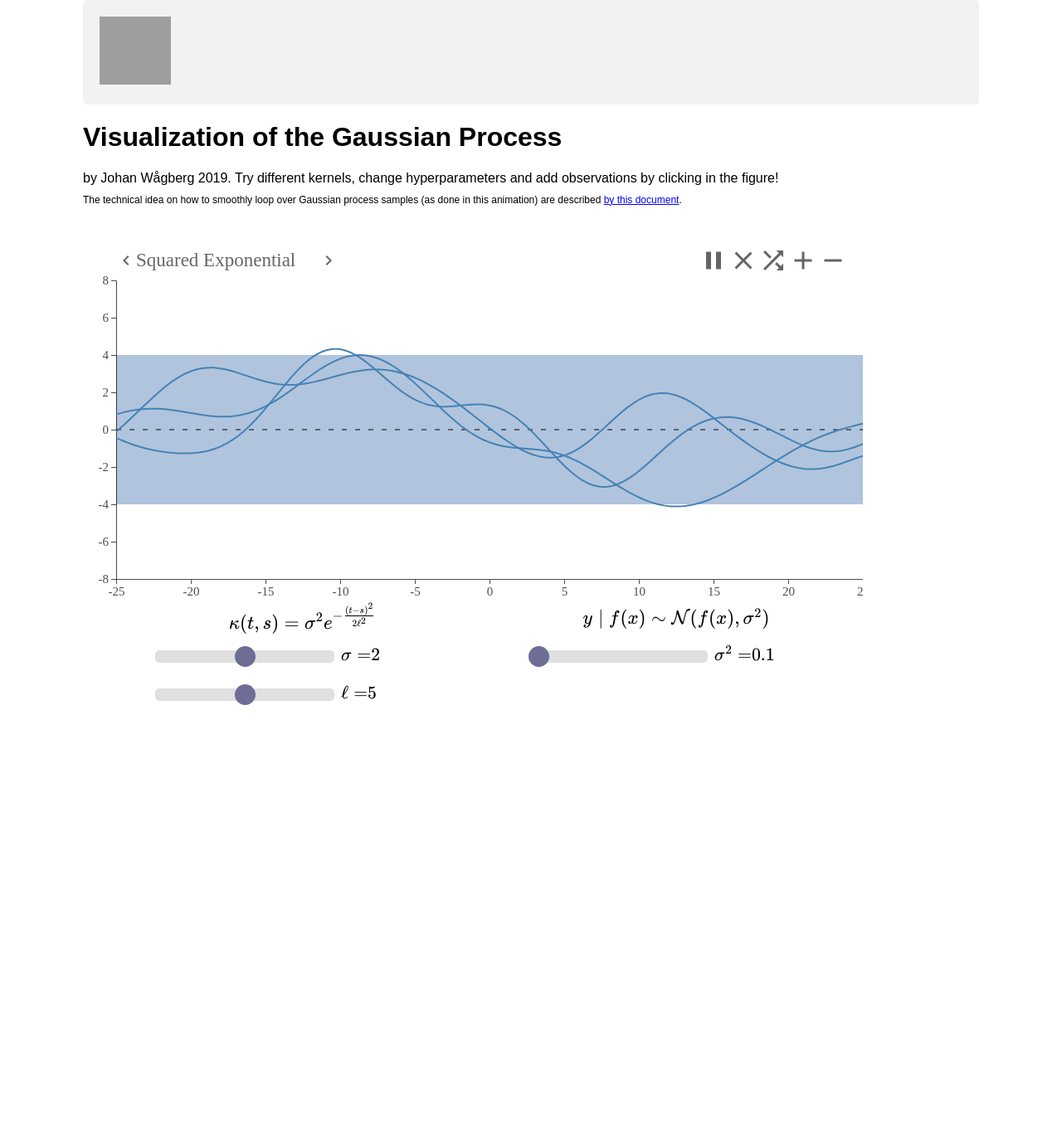
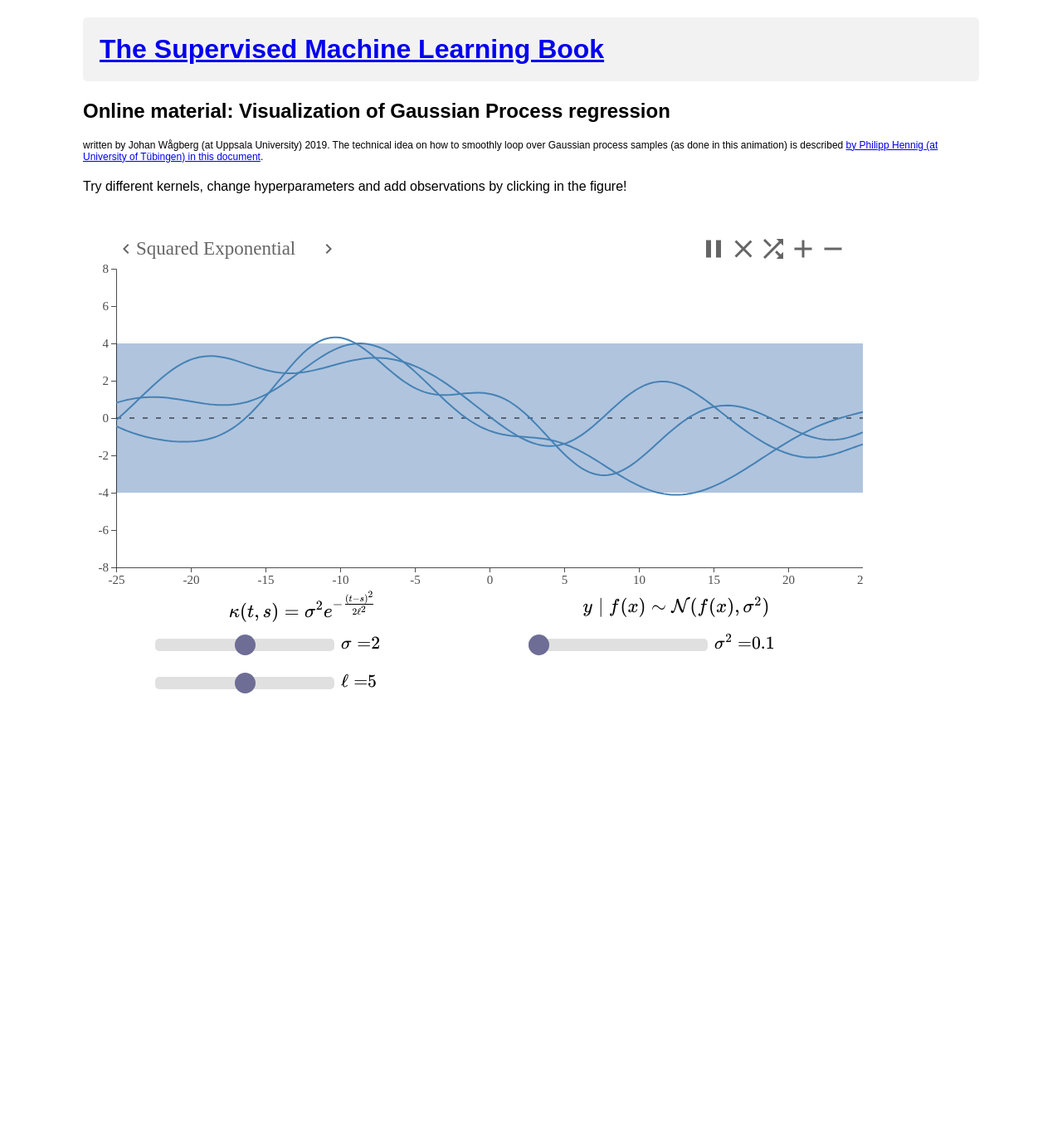
Before and after one commit to uu-sml/sml-book-page, a Jekyll site: the page GP/index.html, which Jekyll copies as it is, in a window 1280 px wide. Shown: the whole page at 83% size. Built offline with Jekyll 4.4.1, drawn with Linux system fonts in a browser that asks for light colours; grey boxes are pictures that could not be loaded.

Commit message:
updates on visualization

```diff
--- a/GP/index.html
+++ b/GP/index.html
@@ -17,12 +17,13 @@
 
 
     <header>
-      <a href="http://www.uu.se"><img src="http://uu.se/digitalAssets/242/242915_3uu_logo.png" alt="Uppsala University"></a>
+      <h1><a href="http://smlbook.org">The Supervised Machine Learning Book</a></h1>
     </header>
 
-    <h1>Visualization of the Gaussian Process</h1>
-    <div style="margin-bottom: 10px">by Johan W&aring;gberg 2019. Try different kernels, change hyperparameters and add observations by clicking in the figure!</div>
-    <div style="font-size: 12px; margin-bottom: 50px">The technical idea on how to smoothly loop over Gaussian process samples (as done in this animation) are described <a href="http://mlss.tuebingen.mpg.de/2013/Hennig_2013_Animating_Samples_from_Gaussian_Distributions.pdf">by this document</a>.</div>
+    <h2>Online material: Visualization of Gaussian Process regression</h2>
+    <div style="font-size: 12px; margin-bottom: 20px">written by Johan W&aring;gberg (at Uppsala University) 2019. The technical idea on how to smoothly loop over Gaussian process samples (as done in this animation) is described <a href="http://mlss.tuebingen.mpg.de/2013/Hennig_2013_Animating_Samples_from_Gaussian_Distributions.pdf">by Philipp Hennig (at University of T&uuml;bingen) in this document</a>.</div>
+
+    <div style="margin-bottom: 50px">Try different kernels, change hyperparameters and add observations by clicking in the figure!</div>
 
 
 
```
